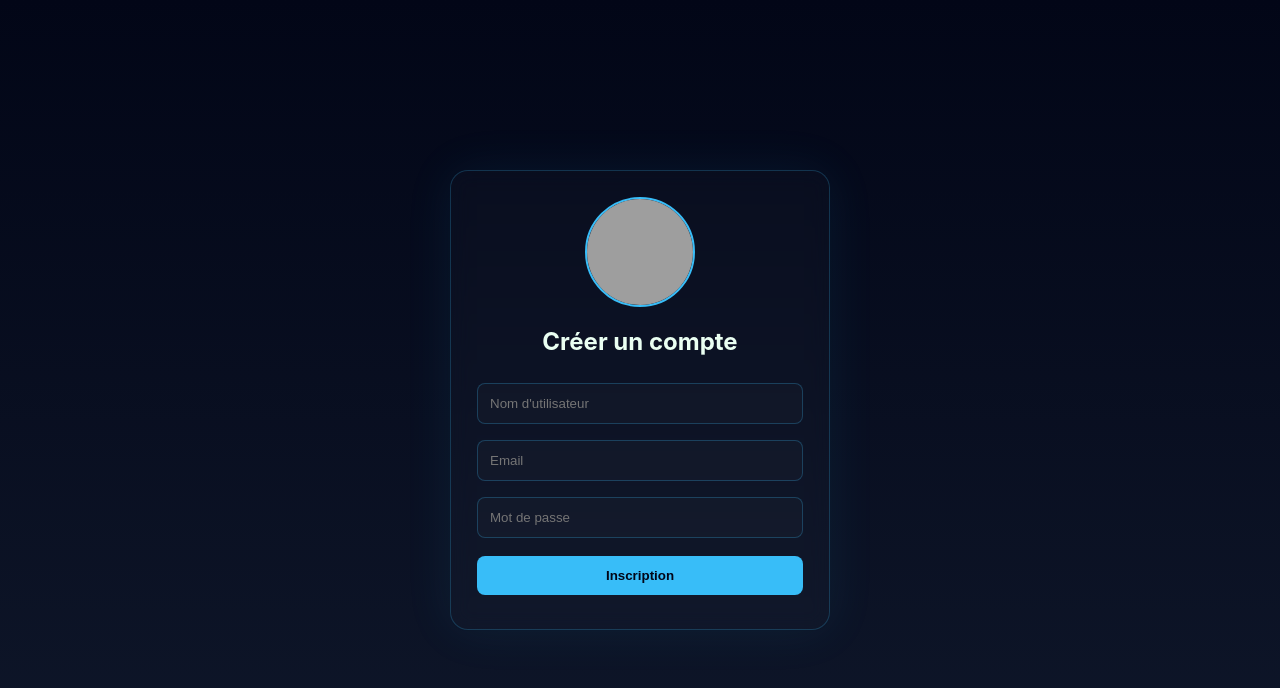
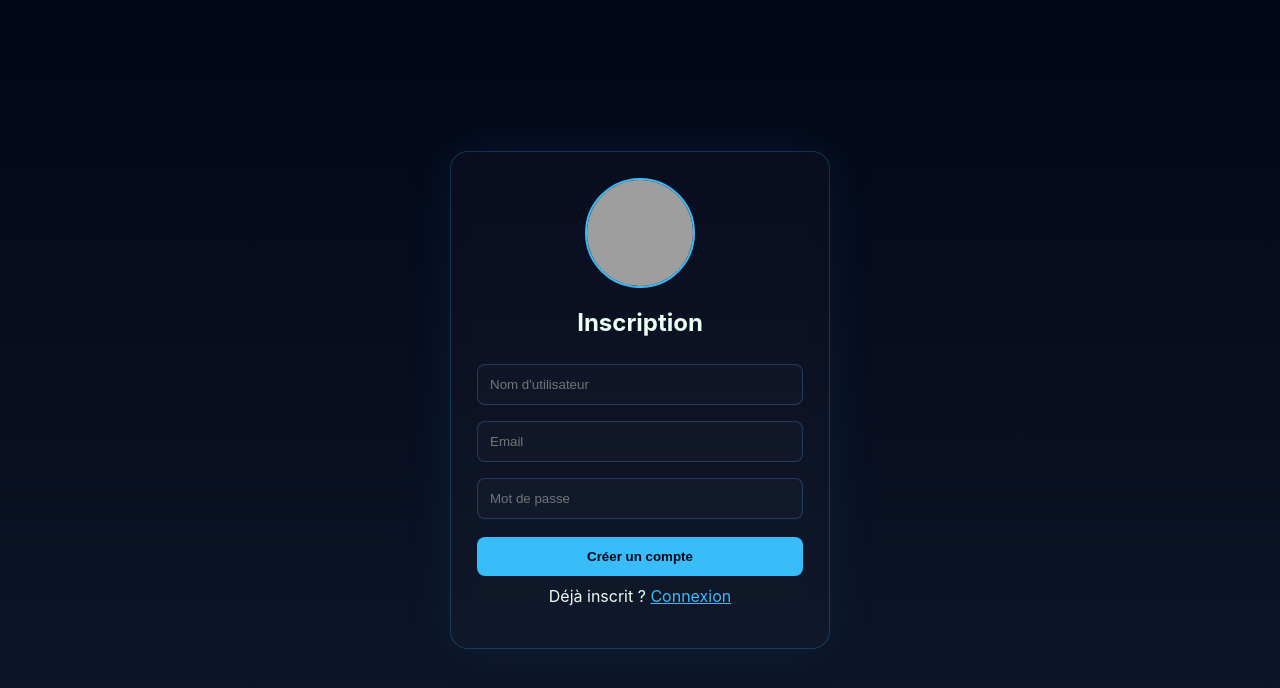
Before and after one commit to Raizel-commits/rokmd, a website: page signup.html in a window 1280 px wide. Drawn offline with Linux system fonts and the light colour scheme; grey boxes are pictures that could not be loaded.

Commit message:
Update signup.html

```diff
--- a/signup.html
+++ b/signup.html
@@ -3,120 +3,66 @@
 <head>
 <meta charset="UTF-8">
 <meta name="viewport" content="width=device-width, initial-scale=1.0">
-<title>ROK XD • Sign Up</title>
-
+<title>ROK XD • Inscription</title>
 <style>
 :root{
   --bg-1:#020617;
   --bg-2:#0f172a;
   --neon:#38bdf8;
   --glass-border:rgba(56,189,248,0.22);
-  --muted:rgba(255,255,255,0.45);
 }
-
 *{box-sizing:border-box}
-html,body{
-  height:100%;
-  margin:0;
-  font-family:Inter,system-ui;
-  background:linear-gradient(180deg,var(--bg-1),var(--bg-2));
-  color:#eafff2;
-}
-
-.stage{
-  height:100vh;
-  display:flex;
-  align-items:center;
-  justify-content:center;
-}
-
-.card{
-  width:380px;
-  padding:26px;
-  border-radius:18px;
-  background:rgba(255,255,255,.02);
-  border:1px solid var(--glass-border);
-  backdrop-filter:blur(10px);
-  box-shadow:0 0 50px rgba(56,189,248,.08);
-  text-align:center;
-}
-
-.avatar{
-  width:110px;
-  height:110px;
-  border-radius:50%;
-  overflow:hidden;
-  margin:0 auto 14px;
-  border:2px solid var(--neon);
-}
+html,body{height:100%;margin:0;font-family:Inter,system-ui;background:linear-gradient(180deg,var(--bg-1),var(--bg-2));color:#eafff2}
+.stage{height:100vh;display:flex;align-items:center;justify-content:center}
+.card{width:380px;padding:26px;border-radius:18px;background:rgba(255,255,255,.02);border:1px solid var(--glass-border);backdrop-filter:blur(10px);box-shadow:0 0 50px rgba(56,189,248,.08);text-align:center}
+.avatar{width:110px;height:110px;border-radius:50%;overflow:hidden;margin:0 auto 14px;border:2px solid var(--neon)}
 .avatar img{width:100%;height:100%;object-fit:cover}
-
-input{
-  width:100%;
-  padding:12px;
-  margin:8px 0;
-  border-radius:8px;
-  border:1px solid rgba(56,189,248,.25);
-  background:rgba(255,255,255,.02);
-  color:#eafff2;
-}
-
-button{
-  width:100%;
-  padding:12px;
-  margin-top:10px;
-  background:var(--neon);
-  color:#020617;
-  border:none;
-  border-radius:8px;
-  font-weight:700;
-  cursor:pointer;
-}
-
+input{width:100%;padding:12px;margin:8px 0;border-radius:8px;border:1px solid rgba(56,189,248,.25);background:rgba(255,255,255,.02);color:#eafff2}
+button{width:100%;padding:12px;margin-top:10px;background:var(--neon);color:#020617;border:none;border-radius:8px;font-weight:700;cursor:pointer}
 .error{color:#ef4444;font-size:13px;margin-top:8px}
 </style>
 </head>
-
 <body>
 <div class="stage">
   <div class="card">
     <div class="avatar">
       <img src="https://files.catbox.moe/t1pogr.jpg">
     </div>
-
-    <h2>Créer un compte</h2>
-
+    <h2>Inscription</h2>
     <input id="username" placeholder="Nom d'utilisateur">
-    <input id="email" placeholder="Email">
+    <input id="email" type="email" placeholder="Email">
     <input id="password" type="password" placeholder="Mot de passe">
-
-    <button onclick="signup()">Inscription</button>
+    <button onclick="register()">Créer un compte</button>
     <div class="error" id="error"></div>
+    <p style="margin-top:10px;">Déjà inscrit ? <a href="/login.html" style="color:var(--neon);">Connexion</a></p>
   </div>
 </div>
 
 <script>
-async function signup(){
-  const username = usernameInput.value.trim();
-  const email = emailInput.value.trim();
-  const password = passwordInput.value;
+async function register(){
+  const username=document.getElementById("username").value.trim();
+  const email=document.getElementById("email").value.trim();
+  const password=document.getElementById("password").value.trim();
+  const error=document.getElementById("error");
+  error.textContent="";
+  if(!username || !email || !password){ error.textContent="Champs requis"; return; }
 
-  const res = await fetch("/api/signup",{
-    method:"POST",
-    headers:{ "Content-Type":"application/json" },
-    body:JSON.stringify({ username,email,password })
-  });
-
-  const data = await res.json();
-  if(data.success){
-    window.location.href="/login";
-  }else{
-    document.getElementById("error").innerText=data.error;
+  try{
+    const res = await fetch("/api/register", {
+      method:"POST",
+      headers:{"Content-Type":"application/json"},
+      body:JSON.stringify({username,email,password})
+    });
+    const data = await res.json();
+    if(data.error) error.textContent=data.error;
+    else {
+      error.textContent="Compte créé avec succès !";
+      setTimeout(()=> location.href="/login.html",1500);
+    }
+  } catch(e){
+    error.textContent="Erreur serveur";
   }
 }
-const usernameInput=document.getElementById("username");
-const emailInput=document.getElementById("email");
-const passwordInput=document.getElementById("password");
 </script>
 </body>
 </html>
```
